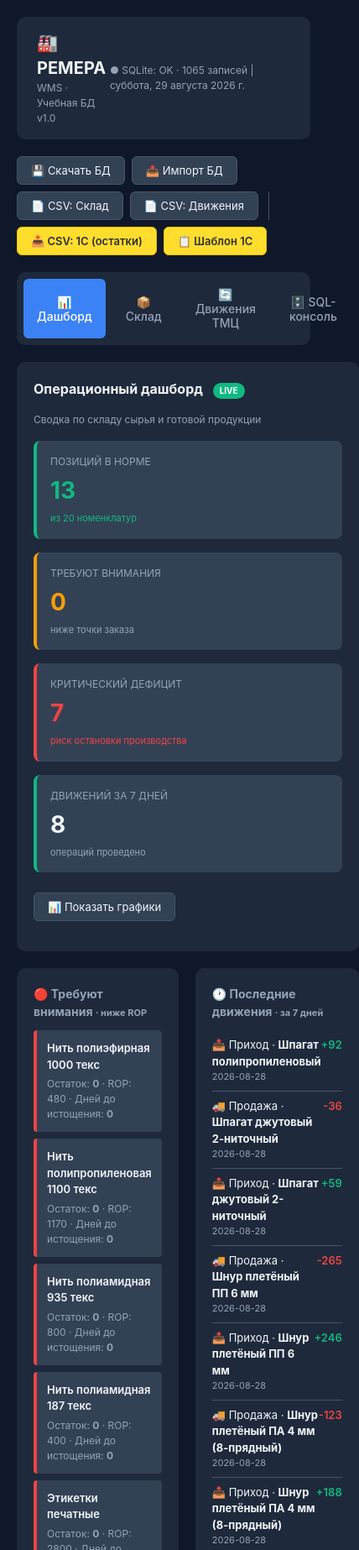
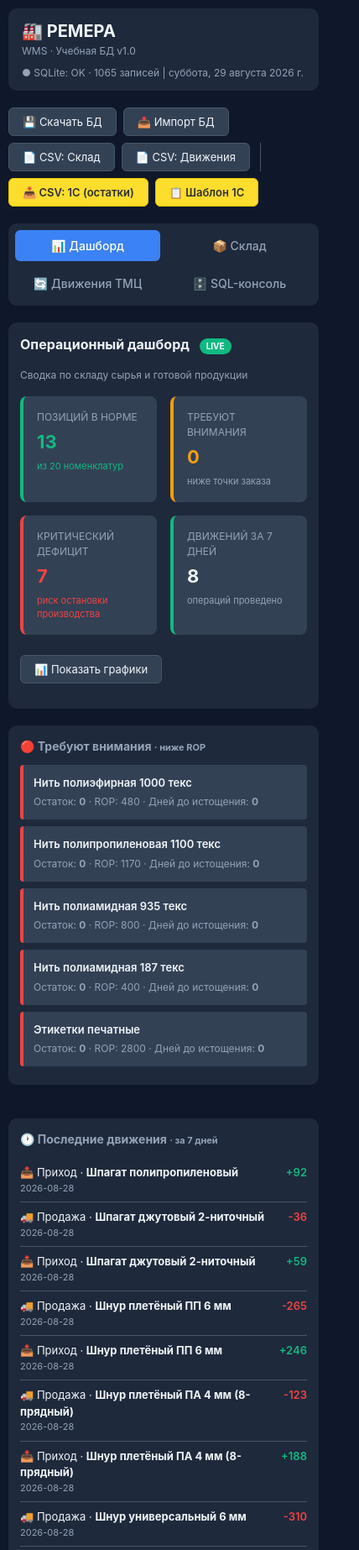
Before and after one commit to AndreyObruch/Remera-wms, a plain HTML site: page index.html in a window 390 px wide. Shown: the top 1846 px of the page at 84% size, 428 px wide, since content can reach past the window. Drawn offline with nearby package versions, Linux system fonts and the light colour scheme; no server answers.

Commit message:
mobile responsive

```diff
--- a/index.html
+++ b/index.html
@@ -63,6 +63,27 @@
         .toast-title { font-weight: 600; margin-bottom: 4px; }
         .toast-body { font-size: 12px; color: var(--muted); }
         @keyframes slideIn { from { transform: translateX(100%); opacity: 0; } to { transform: translateX(0); opacity: 1; } }
+
+        /* ============================================================
+           МОБИЛЬНАЯ АДАПТАЦИЯ (<= 768px)
+           ФИЗИКА: директор открывает с телефона — сетки складываются
+           в одну колонку, таблицы скроллятся внутри панели,
+           навигация перестраивается 2x2
+           ============================================================ */
+        @media (max-width: 768px) {
+            body { padding: 10px; }
+            header { flex-direction: column; align-items: flex-start; gap: 8px; padding: 12px 16px; }
+            nav { flex-wrap: wrap; }
+            .nav-item { flex: 1 1 45%; }
+            .two-col { grid-template-columns: 1fr !important; }
+            .charts-grid { grid-template-columns: 1fr !important; }
+            .kpi-grid { grid-template-columns: 1fr 1fr; }
+            .kpi-value { font-size: 22px; }
+            .panel { padding: 14px; overflow-x: auto; }
+            table { font-size: 12px; }
+            th, td { padding: 6px 8px; white-space: nowrap; }
+            .toast { left: 10px; right: 10px; max-width: none; }
+        }
     </style>
 </head>
 <body>
@@ -109,7 +130,7 @@
                 </div>
 
                 <div id="chartsContainer" style="display:none;margin-top:16px;">
-                    <div style="display:grid;grid-template-columns:repeat(auto-fit, minmax(400px, 1fr));gap:20px;">
+                    <div class="charts-grid" style="display:grid;grid-template-columns:repeat(auto-fit, minmax(400px, 1fr));gap:20px;">
                         <div style="background:var(--panel-2);padding:20px;border-radius:8px;">
                             <h3 style="margin:0 0 16px 0;font-size:14px;color:var(--text);">📈 Расход сырья за 30 дней</h3>
                             <canvas id="chart-consumption"></canvas>
@@ -126,7 +147,7 @@
                 </div>
             </div>
 
-            <div style="display:grid;grid-template-columns:1fr 1fr;gap:20px;">
+            <div class="two-col" style="display:grid;grid-template-columns:1fr 1fr;gap:20px;">
                 <div class="panel">
                     <h3>🔴 Требуют внимания <span style="font-size:11px;color:var(--muted);">· ниже ROP</span></h3>
                     <div id="criticalList"></div>
```
